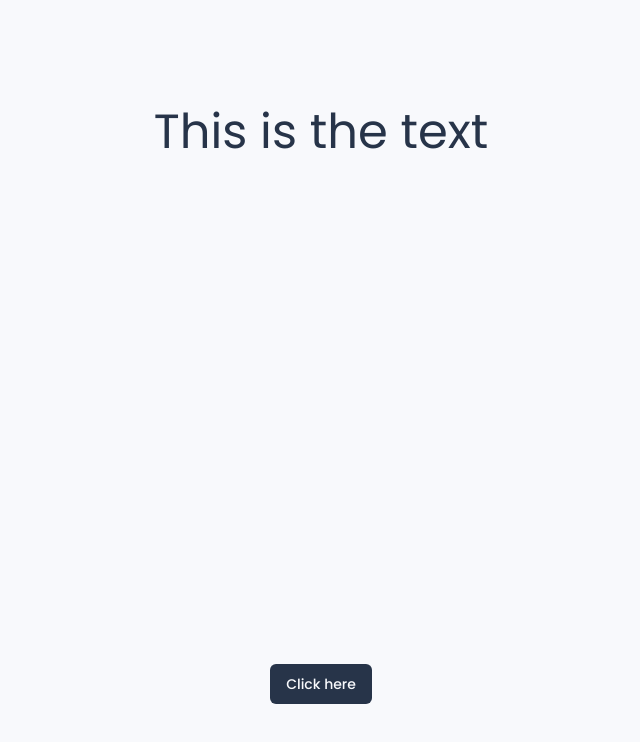
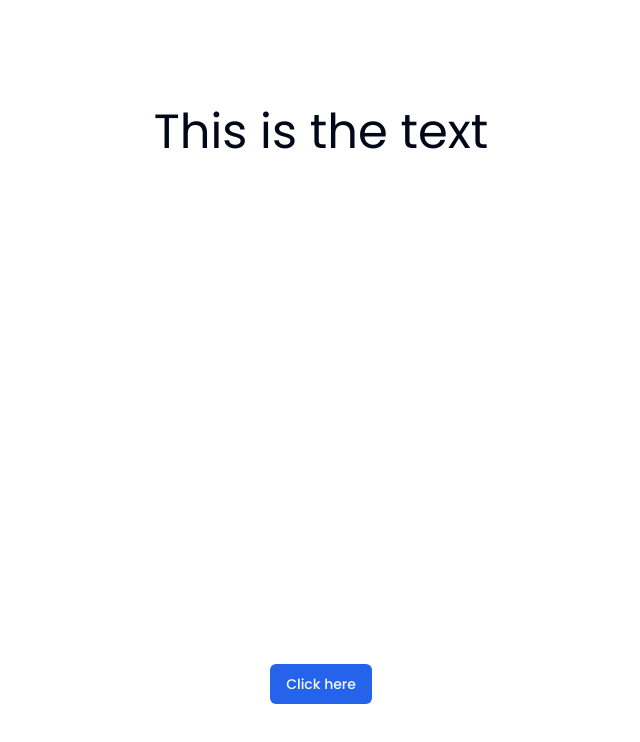
Before and after one commit to Kaustuv-Karki/LMS_frontend, a Next.js app: page / in a window 1280 px wide. Shown: the top 742 px of the page, without its empty margins (319-959 px from the left). Built offline with nearby package versions, Linux system fonts and the light colour scheme.

Commit message:
theme change

```diff
--- a/src/app/globals.css
+++ b/src/app/globals.css
@@ -4,58 +4,75 @@
 
 @layer base {
   :root {
-    --background: 220 33% 98%;
-    --foreground: 217 30% 22%;
-    --card: 220 33% 98%;
-    --card-foreground: 217 30% 22%;
-    --popover: 220 33% 98%;
-    --popover-foreground: 217 30% 22%;
-    --primary: 217 30% 22%;
-    --primary-foreground: 220 33% 98%;
-    --secondary: 215 22% 51%;
-    --secondary-foreground: 220 33% 98%;
-    --muted: 213 27% 84%;
-    --muted-foreground: 215 22% 51%;
-    --accent: 213 27% 84%;
-    --accent-foreground: 217 30% 22%;
-    --destructive: 0 80% 60%;
-    --destructive-foreground: 220 33% 98%;
-    --border: 213 27% 84%;
-    --input: 213 27% 84%;
-    --ring: 217 30% 22%;
+    --background: 0 0% 100%;
+    --foreground: 222.2 84% 4.9%;
+    --card: 0 0% 100%;
+    --card-foreground: 222.2 84% 4.9%;
+    --popover: 0 0% 100%;
+    --popover-foreground: 222.2 84% 4.9%;
+    --primary: 221.2 83.2% 53.3%;
+    --primary-foreground: 210 40% 98%;
+    --secondary: 210 40% 96.1%;
+    --secondary-foreground: 222.2 47.4% 11.2%;
+    --muted: 210 40% 96.1%;
+    --muted-foreground: 215.4 16.3% 46.9%;
+    --accent: 210 40% 96.1%;
+    --accent-foreground: 222.2 47.4% 11.2%;
+    --destructive: 0 84.2% 60.2%;
+    --destructive-foreground: 210 40% 98%;
+    --border: 214.3 31.8% 91.4%;
+    --input: 214.3 31.8% 91.4%;
+    --ring: 221.2 83.2% 53.3%;
     --radius: 0.5rem;
-    --chart-1: 217 30% 22%;
-    --chart-2: 215 22% 51%;
-    --chart-3: 213 27% 68%;
-    --chart-4: 213 27% 84%;
-    --chart-5: 220 33% 93%;
+
+    --success: 142 76% 36%;
+    --success-foreground: 210 40% 98%;
+    --warning: 38 92% 50%;
+    --warning-foreground: 210 40% 98%;
+    --info: 200 98% 39%;
+    --info-foreground: 210 40% 98%;
+
+    --chart-1: 221.2 83.2% 53.3%;
+    --chart-2: 280 65% 60%;
+    --chart-3: 30 80% 55%;
+    --chart-4: 142 76% 36%;
+    --chart-5: 200 98% 39%;
   }
 
   .dark {
-    --background: 217 30% 22%;
-    --foreground: 220 33% 98%;
-    --card: 217 30% 22%;
-    --card-foreground: 220 33% 98%;
-    --popover: 217 30% 22%;
-    --popover-foreground: 220 33% 98%;
-    --primary: 220 33% 93%;
-    --primary-foreground: 217 30% 22%;
-    --secondary: 215 22% 51%;
-    --secondary-foreground: 220 33% 98%;
-    --muted: 215 22% 51%;
-    --muted-foreground: 213 27% 84%;
-    --accent: 215 22% 51%;
-    --accent-foreground: 220 33% 98%;
-    --destructive: 0 60% 40%;
-    --destructive-foreground: 220 33% 98%;
-    --border: 215 22% 51%;
-    --input: 215 22% 51%;
-    --ring: 213 27% 84%;
-    --chart-1: 220 33% 93%;
-    --chart-2: 213 27% 84%;
-    --chart-3: 213 27% 68%;
-    --chart-4: 215 22% 51%;
-    --chart-5: 217 30% 22%;
+    --background: 222.2 84% 4.9%;
+    --foreground: 210 40% 98%;
+    --card: 222.2 84% 4.9%;
+    --card-foreground: 210 40% 98%;
+    --popover: 222.2 84% 4.9%;
+    --popover-foreground: 210 40% 98%;
+    --primary: 217.2 91.2% 59.8%;
+    --primary-foreground: 222.2 47.4% 11.2%;
+    --secondary: 217.2 32.6% 17.5%;
+    --secondary-foreground: 210 40% 98%;
+    --muted: 217.2 32.6% 17.5%;
+    --muted-foreground: 215 20.2% 65.1%;
+    --accent: 217.2 32.6% 17.5%;
+    --accent-foreground: 210 40% 98%;
+    --destructive: 0 62.8% 30.6%;
+    --destructive-foreground: 210 40% 98%;
+    --border: 217.2 32.6% 17.5%;
+    --input: 217.2 32.6% 17.5%;
+    --ring: 224.3 76.3% 48%;
+
+    --success: 142 76% 36%;
+    --success-foreground: 210 40% 98%;
+    --warning: 38 92% 50%;
+    --warning-foreground: 210 40% 98%;
+    --info: 200 98% 39%;
+    --info-foreground: 210 40% 98%;
+
+    /* Chart colors */
+    --chart-1: 217.2 91.2% 59.8%;
+    --chart-2: 280 65% 60%;
+    --chart-3: 30 80% 55%;
+    --chart-4: 142 76% 36%;
+    --chart-5: 200 98% 39%;
   }
 }
 
```
